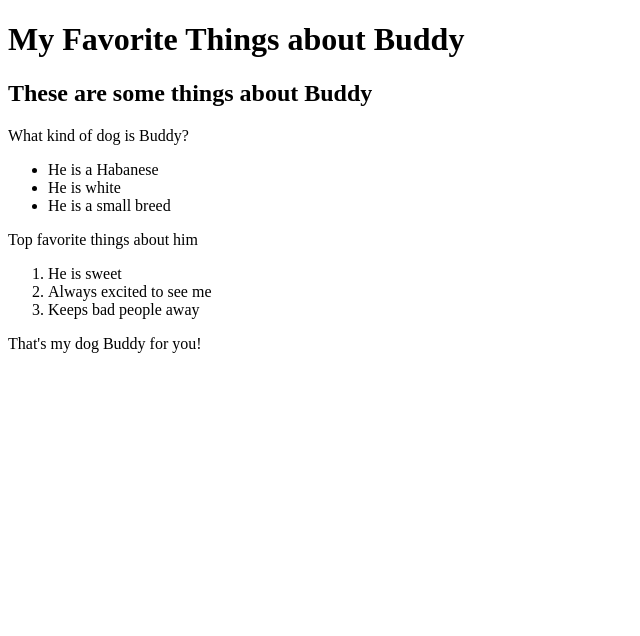
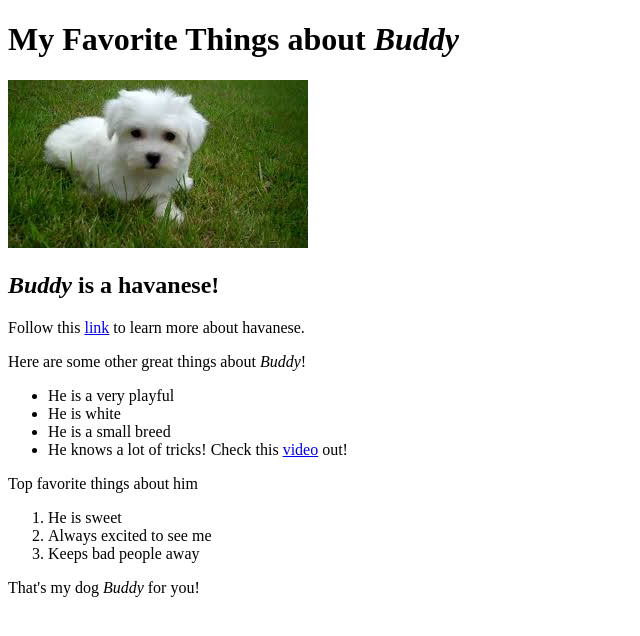
Before and after one commit to RyanVinyard/bens-pets, a plain HTML site: page my-dog.html in a window 1280 px wide. Shown: the whole page, without its empty margins (0-640 px from the left). Drawn offline with Linux system fonts and the light colour scheme.

Commit message:
Added some links

```diff
--- a/my-dog.html
+++ b/my-dog.html
@@ -4,13 +4,18 @@
     <title>My dog: Buddy</title>
   </head>
   <body>
-    <h1>My Favorite Things about Buddy</h1>
-    <h2>These are some things about Buddy</h2>
-    <p>What kind of dog is Buddy?</p>
+    <h1>My Favorite Things about <em>Buddy</em></h1>
+    <img src="img/buddy.jpeg" alt="A photo of a cute puppy in a cup">
+    <h2><em>Buddy</em> is a havanese!</h2>
+    <p>Follow this <a href="https://en.wikipedia.org/wiki/Havanese">link</a> to learn more about havanese.</p>
+    <p>Here are some other great things about <em>Buddy</em>!</p>
       <ul>
-        <li>He is a Habanese</li>
+        <li>He is a very playful</li>
         <li>He is white</li>
         <li>He is a small breed</li>
+        <li>He knows a lot of tricks! Check this
+          <a href="https://www.youtube.com/watch?v=MQN3XGuWuEw&list=PLTYsEafBtF60QeUOcsAdvHy9MaQmiQPWv&index=3video">video</a> out!
+        </li>
       </ul>
     <p>Top favorite things about him</p>
       <ol>
@@ -18,6 +23,6 @@
         <li>Always excited to see me</li>
         <li>Keeps bad people away</li>
       </ol>
-    <p>That's my dog Buddy for you!</p>
+    <p>That's my dog <em>Buddy</em> for you!</p>
   </body>
 </html>
```
Also changed, not shown: img/Buddy.jpeg (added), img/cuppup.jpeg (added).
